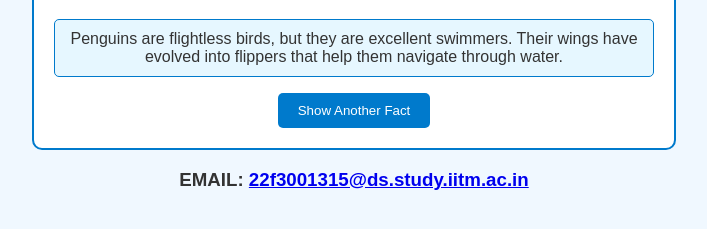
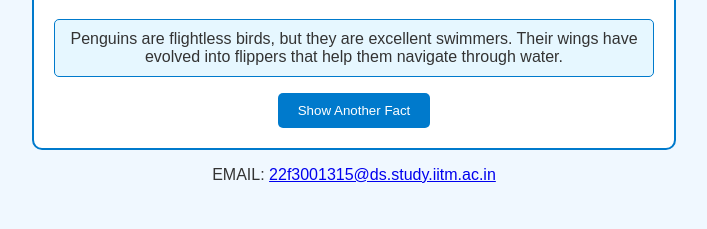
Before and after one commit to gkmfrombs/pengsfacts, a plain HTML site: page index.html in a window 1280 px wide. Shown: the part 91-320 px from the top of the page, without its empty margins (286-993 px from the left). Drawn offline with Linux system fonts and the light colour scheme.

Commit message:
Update index.html

```diff
--- a/index.html
+++ b/index.html
@@ -59,9 +59,9 @@
         <ul id="facts-list"></ul>
         <button id="new-fact-btn">Show Another Fact</button>
     </div>
-    <div>
-    <h3>EMAIL: <a href="mailto:22f3001315@ds.study.iitm.ac.in">22f3001315@ds.study.iitm.ac.in</a></h3>
-</div>
+
+    <p>EMAIL: <a href="mailto:22f3001315@ds.study.iitm.ac.in">22f3001315@ds.study.iitm.ac.in</a></p>
+
 
 
     <script>
```
